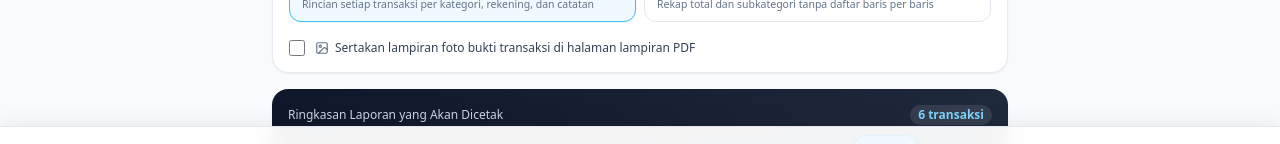
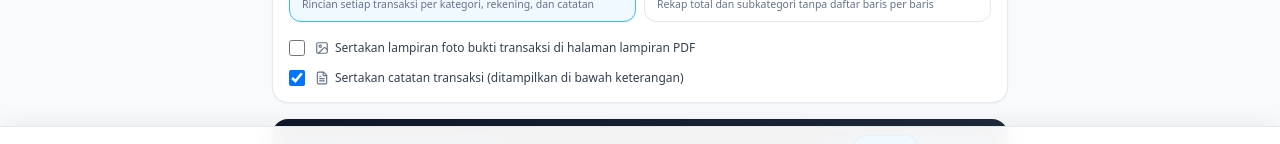
Before and after one commit to anandapoji-afk/keuanganku, a Next.js app: page /laporan in a window 1280 px wide. Shown: the part 591-735 px from the top of the page. Built offline with nearby package versions, Linux system fonts and the light colour scheme; no server answers.

Commit message:
feat(laporan): add option to include transaction notes in report
Added a toggle to the print report interface to optionally include transaction notes, updated the report printing logic and data structures to handle and display this information.

```diff
--- a/src/app/(dashboard)/laporan/page.tsx
+++ b/src/app/(dashboard)/laporan/page.tsx
@@ -86,6 +86,7 @@ export default function LaporanPage() {
   // Opsi cetak
   const [jenis, setJenis] = useState<'ringkas' | 'detail'>('detail');
   const [sertakanBukti, setSertakanBukti] = useState(false);
+  const [sertakanCatatan, setSertakanCatatan] = useState(true);
   const [busy, setBusy] = useState<'' | 'ringkas' | 'detail'>('');
 
   // Hitung filter object yang efektif berdasarkan mode yang dipilih
@@ -184,6 +185,7 @@ export default function LaporanPage() {
       ws: init.active,
       jenis,
       bukti: sertakanBukti ? '1' : '0',
+      catatan: sertakanCatatan ? '1' : '0',
     });
 
     if (effectiveFilter.startDate) params.set('start', effectiveFilter.startDate);
@@ -545,6 +547,21 @@ export default function LaporanPage() {
             <span>Sertakan lampiran foto bukti transaksi di halaman lampiran PDF</span>
           </div>
         </label>
+
+        {/* Checkbox Sertakan Catatan Transaksi */}
+        <label className="flex items-center gap-2.5 text-xs text-slate-700 cursor-pointer select-none">
+          <input
+            type="checkbox"
+            checked={sertakanCatatan}
+            onChange={(e) => setSertakanCatatan(e.target.checked)}
+            disabled={jenis !== 'detail'}
+            className="w-4 h-4 text-sky-600 rounded border-slate-300 focus:ring-sky-500 disabled:opacity-40"
+          />
+          <div className="flex items-center gap-1.5">
+            <FileText size={14} className="text-slate-500" />
+            <span>Sertakan catatan transaksi (ditampilkan di bawah keterangan)</span>
+          </div>
+        </label>
       </div>
 
       {/* Preview Ringkasan Angka yang Akan Dicetak */}
--- a/src/app/reports/print/page.tsx
+++ b/src/app/reports/print/page.tsx
@@ -13,6 +13,7 @@ interface Props {
     end?: string;
     jenis?: string;
     bukti?: string;
+    catatan?: string;
     search?: string;
     tipe?: string;
     kategori?: string;
@@ -32,6 +33,7 @@ export default async function HalamanCetakLaporan({ searchParams }: Props) {
   const end = searchParams.end || '';
   const jenis: JenisLaporan = searchParams.jenis === 'ringkas' ? 'ringkas' : 'detail';
   const sertakanBukti = searchParams.bukti === '1';
+  const sertakanCatatan = searchParams.catatan !== '0';
 
   const filterOptions: LaporanFilterOptions = {
     startDate: start,
@@ -88,12 +90,20 @@ export default async function HalamanCetakLaporan({ searchParams }: Props) {
                       <tr key={idx} className="data-row avoid-break" style={hex ? { background: hex } : undefined}>
                         <td className="sub align-top">{t.tglTampil}</td>
                         <td className="sub align-top">
-                          {t.keterangan}
-                          {t.subKategori ? <span className="ml-1 text-[10px] text-slate-400">» {t.subKategori}</span> : null}
-                          {t.pihakTerkait ? (
-                            <span className="ml-1 text-[10px] font-semibold text-sky-600">
-                              ({t.tipe === 'Pemasukan' ? 'Dari' : 'Ke'}: {t.pihakTerkait})
-                            </span>
+                          <div>
+                            <span>{t.keterangan}</span>
+                            {t.subKategori ? <span className="ml-1 text-[10px] text-slate-400">» {t.subKategori}</span> : null}
+                            {t.pihakTerkait ? (
+                              <span className="ml-1 text-[10px] font-semibold text-sky-600">
+                                ({t.tipe === 'Pemasukan' ? 'Dari' : 'Ke'}: {t.pihakTerkait})
+                              </span>
+                            ) : null}
+                          </div>
+                          {sertakanCatatan && t.catatan ? (
+                            <div className="text-[9.5px] text-slate-600 italic mt-0.5 bg-slate-50/90 px-1.5 py-0.5 rounded border border-slate-200/60 flex items-start gap-1">
+                              <span className="font-semibold not-italic text-slate-400">Catatan:</span>
+                              <span>{t.catatan}</span>
+                            </div>
                           ) : null}
                         </td>
                         <td className="sub align-top">
@@ -247,7 +257,15 @@ export default async function HalamanCetakLaporan({ searchParams }: Props) {
                   <tbody>
                     <tr className="data-row">
                       <td className="sub align-top">{item.tglTampil}</td>
-                      <td className="sub align-top">{item.keterangan}</td>
+                      <td className="sub align-top">
+                        <div>{item.keterangan}</div>
+                        {sertakanCatatan && item.catatan ? (
+                          <div className="text-[9.5px] text-slate-600 italic mt-0.5 bg-slate-50/90 px-1.5 py-0.5 rounded border border-slate-200/60 flex items-start gap-1">
+                            <span className="font-semibold not-italic text-slate-400">Catatan:</span>
+                            <span>{item.catatan}</span>
+                          </div>
+                        ) : null}
+                      </td>
                       <td className="sub align-top"><span className="chip">{item.rekening}</span></td>
                       <td className={`sub num align-top ${item.tipe === 'Pemasukan' ? 'text-emerald-600' : 'text-red-600'}`}>{rp(item.nominal)}</td>
                     </tr>
--- a/src/lib/actions/laporanPrint.ts
+++ b/src/lib/actions/laporanPrint.ts
@@ -14,6 +14,7 @@ export interface LampiranBuktiItem {
   nominal: number;
   tipe: 'Pemasukan' | 'Pengeluaran';
   bukti: string[];
+  catatan?: string;
 }
 
 export interface FilterBadgeItem {
@@ -175,6 +176,7 @@ export async function ambilDataLaporanPrint(
             nominal: d.nominal,
             tipe: d.tipe,
             bukti: d.bukti,
+            catatan: d.catatan,
           });
         });
     }
--- a/src/lib/report/kelompokkan.ts
+++ b/src/lib/report/kelompokkan.ts
@@ -54,6 +54,7 @@ export interface ItemLaporan {
   pihakTerkait: string;
   subKategori: string;
   bukti: string[];
+  catatan: string;
 }
 
 export interface SubBreakdownItem {
@@ -105,6 +106,7 @@ export function siapkanItemLaporan(
       pihakTerkait: row.pihak_terkait || '',
       subKategori: row.sub_kategori || '',
       bukti: row.bukti || [],
+      catatan: row.catatan || '',
     });
   });
   return out;
```
